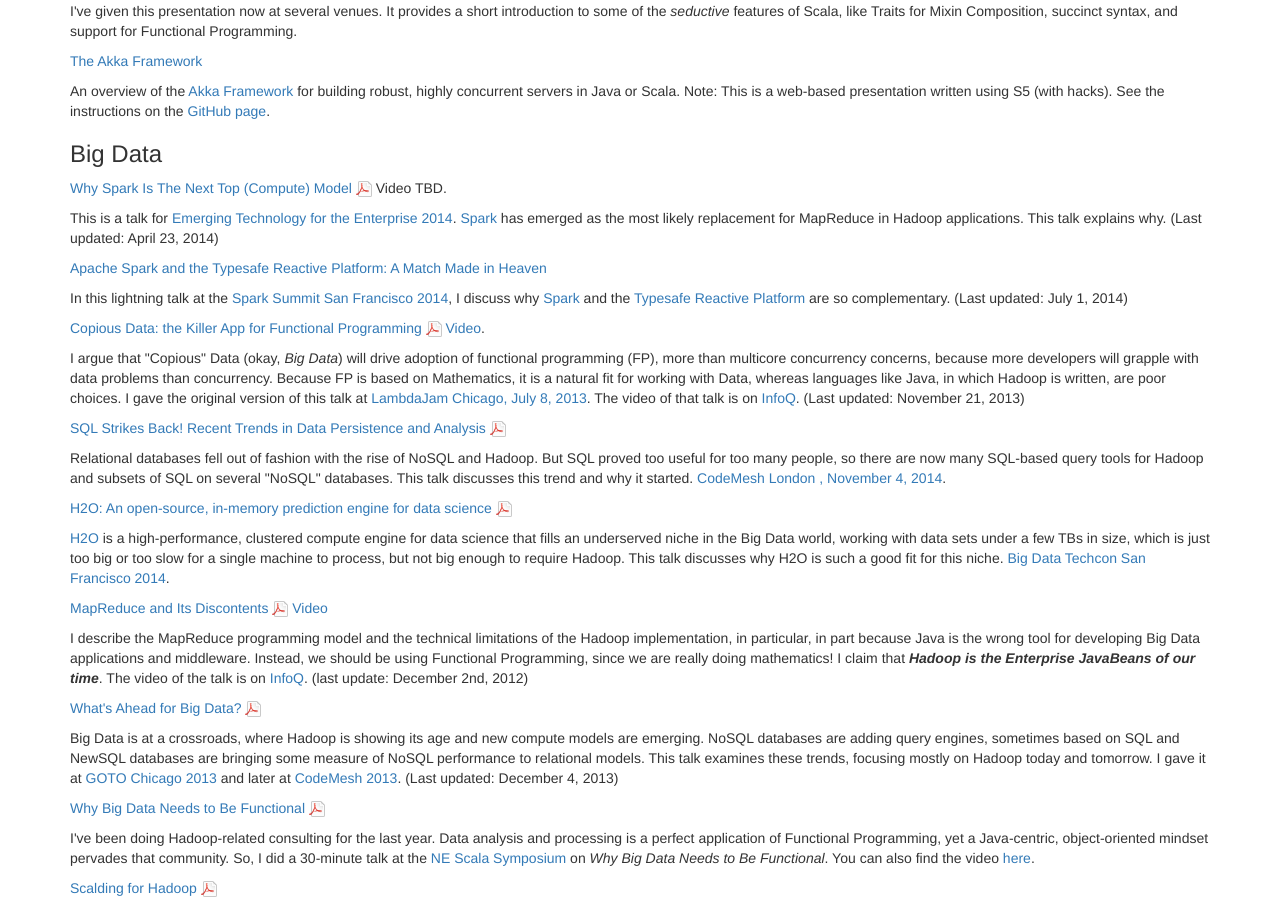
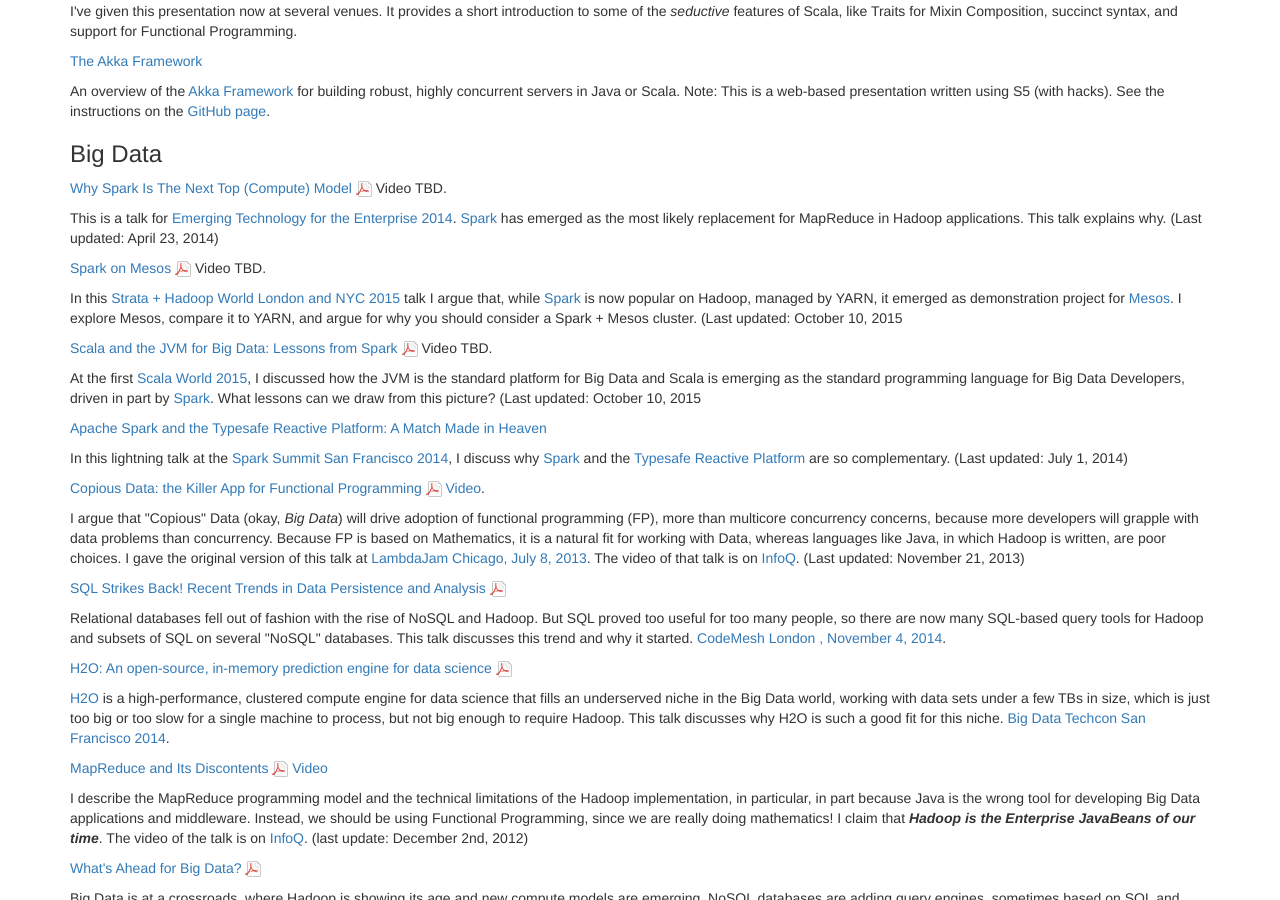
Before and after one commit to deanwampler/deanwampler.github.io, a Jekyll site: the page built from polyglotprogramming/papers/index.md, in a window 1280 px wide and 900 px high, scrolled down 4657 px. Built offline with Jekyll 4.4.1, drawn with Linux system fonts in a browser that asks for light colours; nearby versions of some CDN libraries; library files that are not in the unit come from our copies.

Commit message:
Missing descriptions.

```diff
--- a/polyglotprogramming/papers/index.md
+++ b/polyglotprogramming/papers/index.md
@@ -421,6 +421,12 @@
 <p><a href="Spark-TheNextTopComputeModel.pdf">Why Spark Is The Next Top (Compute) Model</a> <img src="/assets/images/page_white_acrobat.png" alt="Adobe PDF"/> Video TBD.</p>
 <p class="talk-small-description">This is a talk for <a href="http://phillyemergingtech.com/2014">Emerging Technology for the Enterprise 2014</a>. <a href="http://spark.apache.org">Spark</a> has emerged as the most likely replacement for <span class='keyword'>MapReduce</span> in <span class='keyword'>Hadoop</span> applications. This talk explains why. (Last updated: April 23, 2014)</p>
 
+<p><a href="SparkOnMesos.pdf" class="button-pdf">Spark on Mesos</a> <img src="/assets/images/page_white_acrobat.png" alt="Adobe PDF"/> Video TBD.</p>
+<p class="talk-small-description"> In this <a href="http://strataconf.com/">Strata + Hadoop World London and NYC 2015</a> talk I argue that, while <a href="http://spark.apache.org">Spark</a> is now popular on Hadoop, managed by YARN, it emerged as demonstration project for <a href="http://mesos.apache.org">Mesos</a>. I explore Mesos, compare it to YARN, and argue for why you should consider a Spark + Mesos cluster. (Last updated: October 10, 2015</p>
+
+<p><a href="ScalaJVMBigData-SparkLessons.pdf" class="button-pdf">Scala and the JVM for Big Data: Lessons from Spark</a> <img src="/assets/images/page_white_acrobat.png" alt="Adobe PDF"/> Video TBD.</p>
+<p class="talk-desc">At the first <a href="http://scala.world">Scala World 2015</a>, I discussed how the JVM is the standard platform for Big Data and Scala is emerging as the standard programming language for Big Data Developers, driven in part by <a href="http://spark.apache.org">Spark</a>. What lessons can we draw from this picture? (Last updated: October 10, 2015</p>
+
 <p><a href="Typesafe-SparkSummit.pdf">Apache Spark and the Typesafe Reactive Platform: A Match Made in Heaven</a>
 <p class="talk-small-description">In this lightning talk at the <a href="http://spark-summit.org/">Spark Summit San Francisco 2014</a>, I discuss why <a href="http://spark.apache.org">Spark</a> and the <a href="https://typesafe.com/platform">Typesafe Reactive Platform</a> are so complementary. (Last updated: July 1, 2014)</p>
 
```
